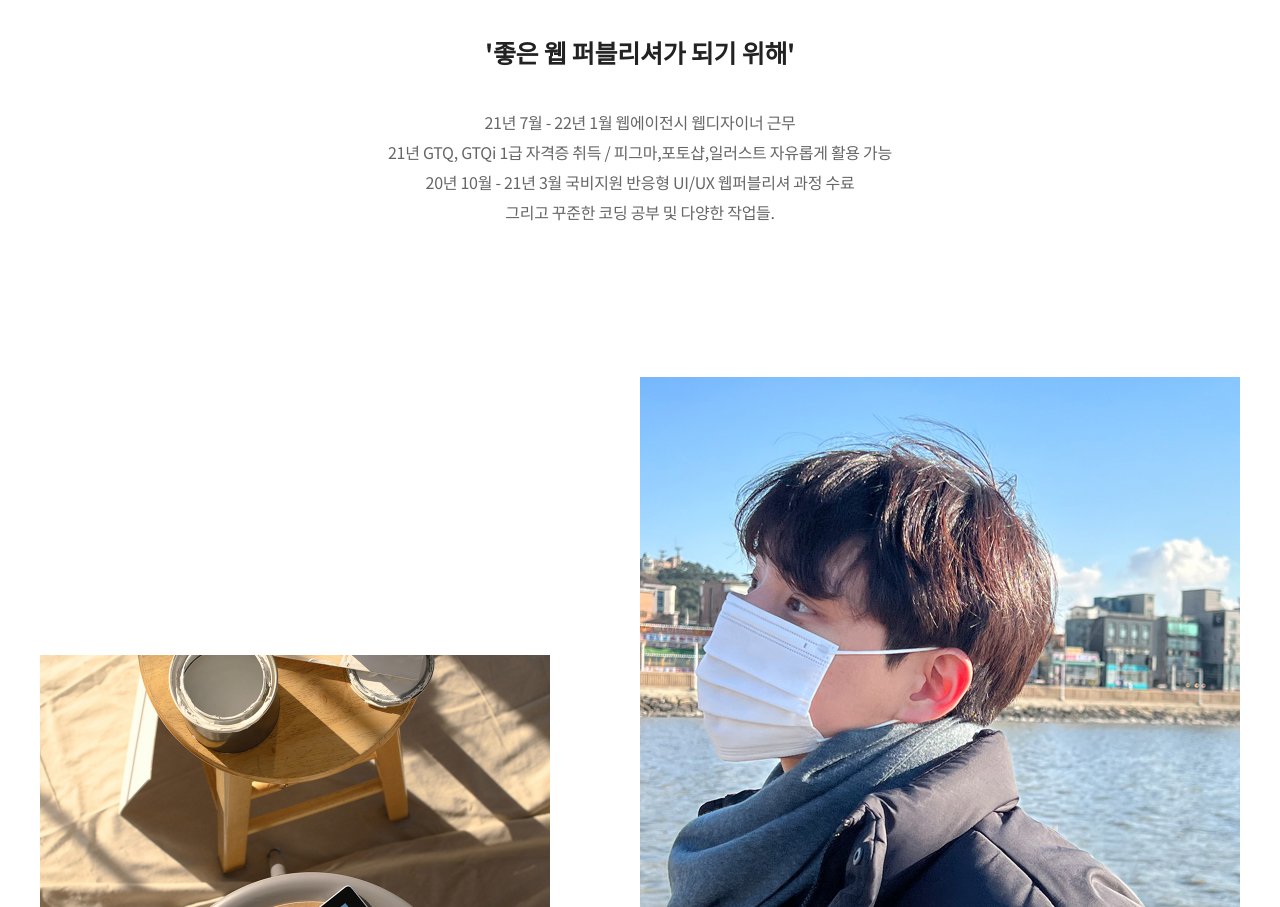
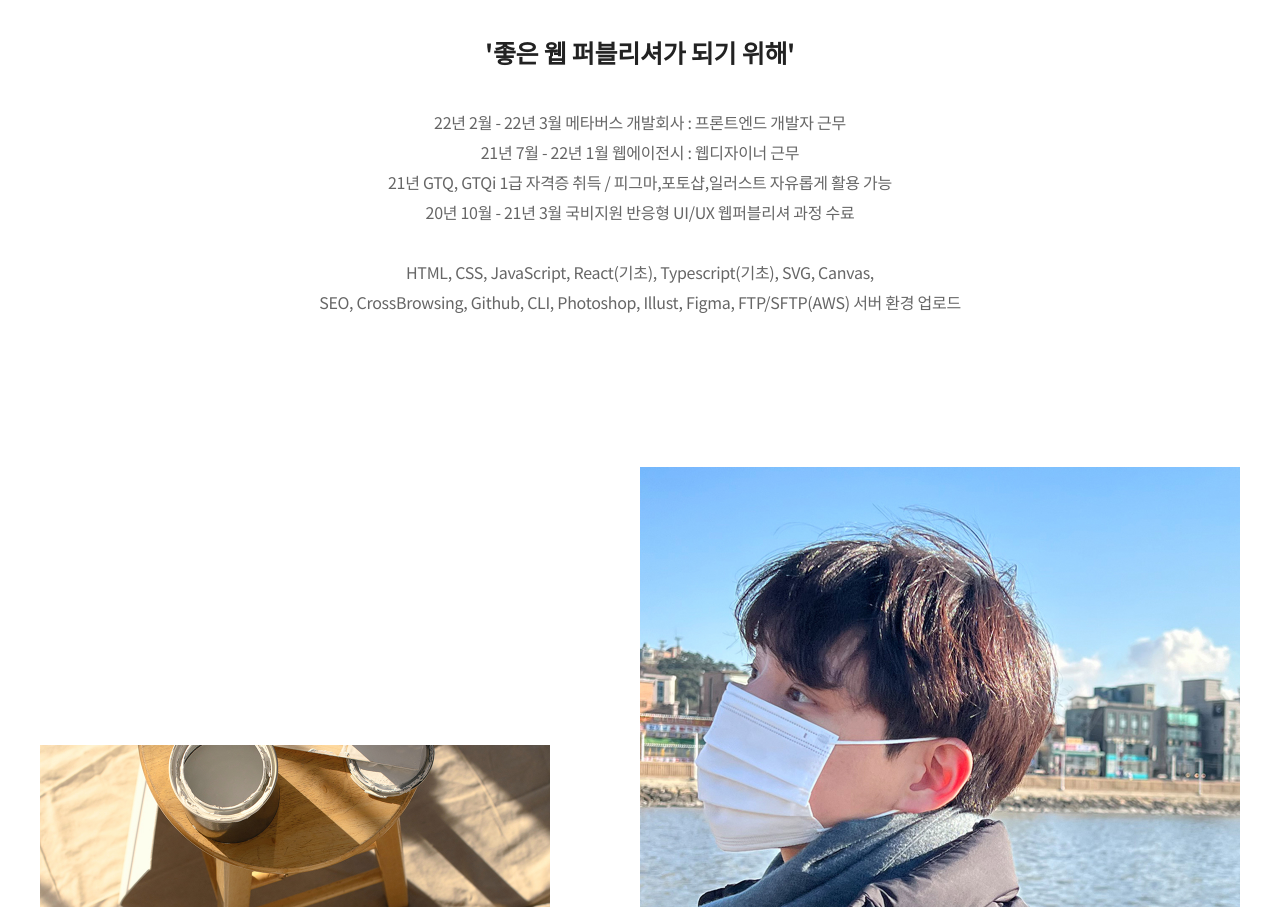
Before and after one commit to yuziwoo/portfolio4, a plain HTML site: page about.html in a window 1280 px wide. Shown: the part 1338-2245 px from the top of the page. Drawn offline with Linux system fonts and the light colour scheme.

Commit message:
about 수정

```diff
--- a/about.html
+++ b/about.html
@@ -84,10 +84,12 @@
         <h1>Experience</h1>
         <h2>'좋은 웹 퍼블리셔가 되기 위해'</h2>
         <span>
-          21년 7월 - 22년 1월 웹에이전시 웹디자이너 근무<br>
+          22년 2월 - 22년 3월 메타버스 개발회사 : 프론트엔드 개발자 근무<br>
+          21년 7월 - 22년 1월 웹에이전시 : 웹디자이너 근무<br>
           21년 GTQ, GTQi 1급 자격증 취득 / 피그마,포토샵,일러스트 자유롭게 활용 가능<br>
-          20년 10월 - 21년 3월 국비지원 반응형 UI/UX 웹퍼블리셔 과정 수료<br>
-          그리고 꾸준한 코딩 공부 및 다양한 작업들.
+          20년 10월 - 21년 3월 국비지원 반응형 UI/UX 웹퍼블리셔 과정 수료<br><br>
+          HTML, CSS, JavaScript, React(기초), Typescript(기초), SVG, Canvas, <br>
+          SEO, CrossBrowsing, Github, CLI, Photoshop, Illust, Figma, FTP/SFTP(AWS) 서버 환경 업로드
         </span>
       </div>
 
```
